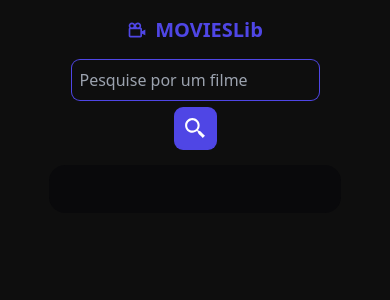
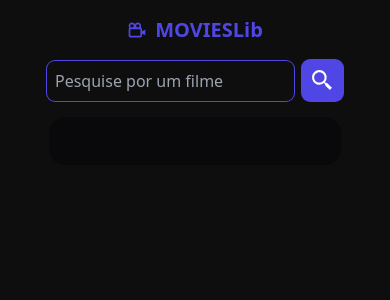
Before and after one commit to juamgomes/movies_lib, a React (Vite) app: page /movie/1 in a window 390 px wide. Shown: the top 300 px of the page. Built offline with nearby package versions, Linux system fonts and the light colour scheme; no server answers.

Commit message:
Mudei o posicionamento do input de pesquisa

```diff
--- a/src/componets/Navbar.jsx
+++ b/src/componets/Navbar.jsx
@@ -21,7 +21,7 @@ const Navbar = () => {
         <BiCameraMovie />
         <Link to='/'>MOVIESLib</Link>
       </h2>
-      <form className='mt-4 sm:mt-0 flex flex-col sm:flex-row items-center justify-center gap-2' onSubmit={handleSubmit}>
+      <form className='mt-4 sm:mt-0 flex items-center justify-center gap-2' onSubmit={handleSubmit}>
         <input
           className='text-white p-2 rounded-lg outline-none ring-1 ring-indigo-600 bg-transparent'
           type='text'
```
